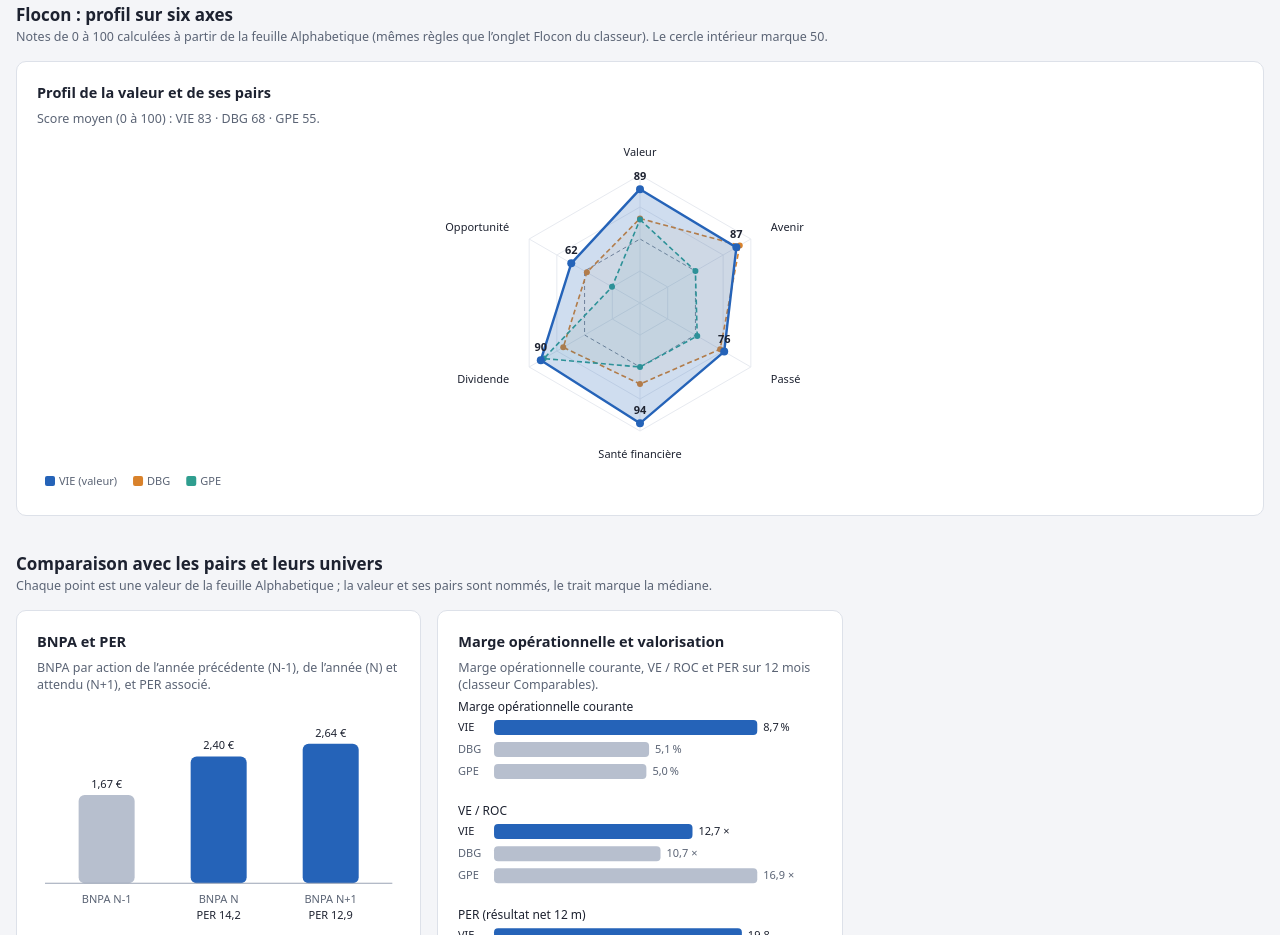
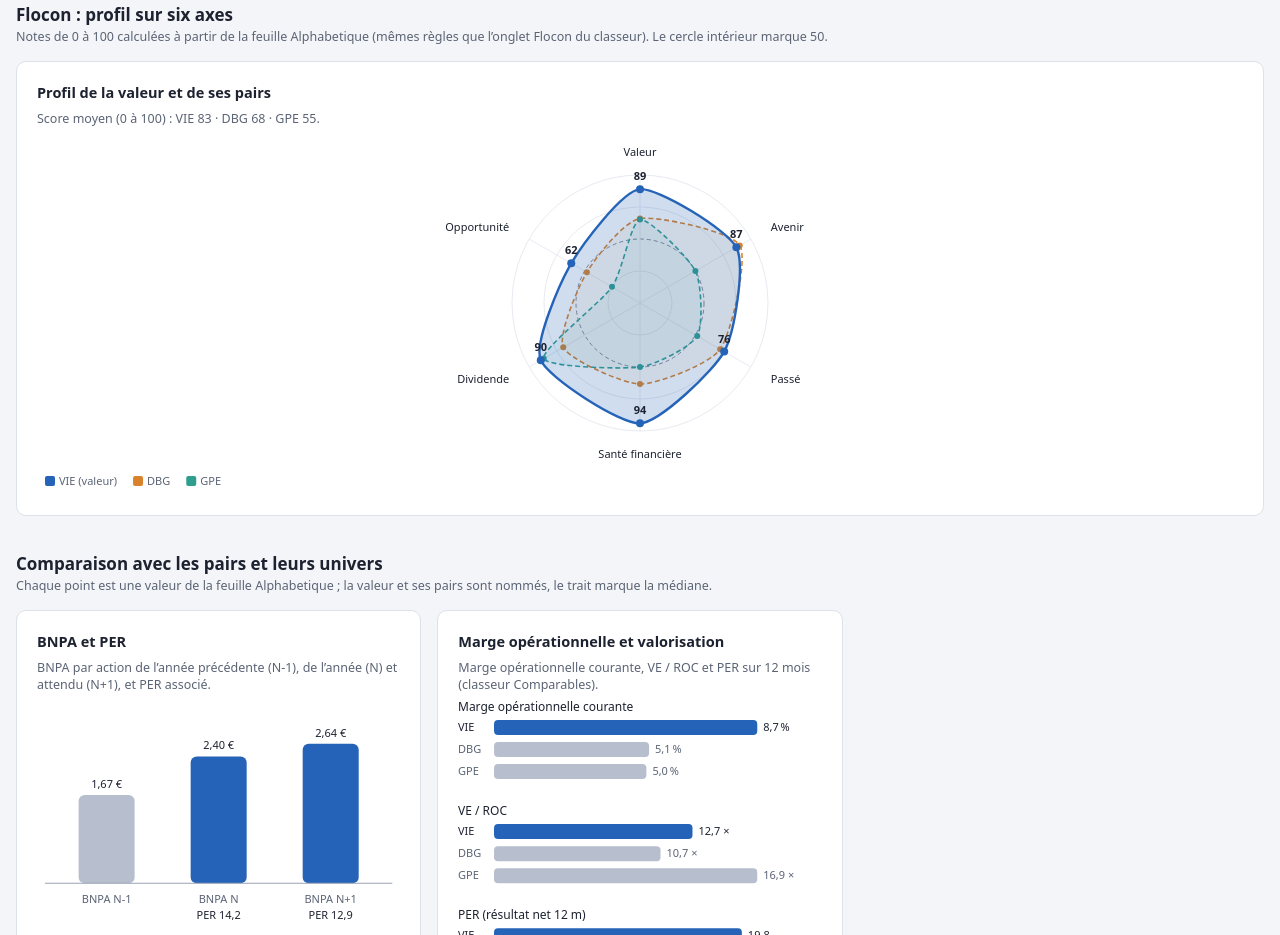
Before and after one commit to Charly33436/Swing_Trading, a plain HTML site: page analyse-valeur.html in a window 1280 px wide. Shown: the part 1765-2700 px from the top of the page. Drawn offline with Linux system fonts and the light colour scheme.

Commit message:
Analyse valeur VIE du 2026-11-19 (analyse-valeur.html)

```diff
--- a/analyse-valeur.html
+++ b/analyse-valeur.html
@@ -629,7 +629,7 @@ const $ = (s) => document.querySelector(s);
     const ang = (i) => -Math.PI / 2 + (i * 2 * Math.PI) / AX.length;
     const pt = (i, v) => [cx + Math.cos(ang(i)) * R * v / 100, cy + Math.sin(ang(i)) * R * v / 100];
     [25, 50, 75, 100].forEach((lv) => {
-      svg.append('polygon').attr('points', AX.map((_, i) => pt(i, lv).join(',')).join(' '))
+      svg.append('circle').attr('cx', cx).attr('cy', cy).attr('r', R * lv / 100)
         .style('fill', 'none').style('stroke', lv === 50 ? 'var(--cds-chart-reference)' : 'var(--cds-chart-grid)').style('stroke-dasharray', lv === 50 ? '4 3' : null);
     });
     AX.forEach((a, i) => {
@@ -640,7 +640,7 @@ const $ = (s) => document.querySelector(s);
     const tip = tipFor(el); el.style.position = 'relative';
     series.slice().sort((a, b) => (a.role === 'valeur') - (b.role === 'valeur')).forEach((s) => {
       const main = s.role === 'valeur';
-      svg.append('polygon').attr('points', s.v.map((v, i) => pt(i, v).join(',')).join(' '))
+      svg.append('path').attr('d', d3.line().curve(d3.curveCardinalClosed.tension(0.35))(s.v.map((v, i) => pt(i, v))))
         .style('fill', s.col).style('fill-opacity', main ? 0.22 : 0.06).style('stroke', s.col).style('stroke-width', main ? 2.4 : 1.6).style('stroke-dasharray', main ? null : '5 3');
       s.v.forEach((v, i) => {
         if (!s.has[i]) return; const [x, y] = pt(i, v);
```
